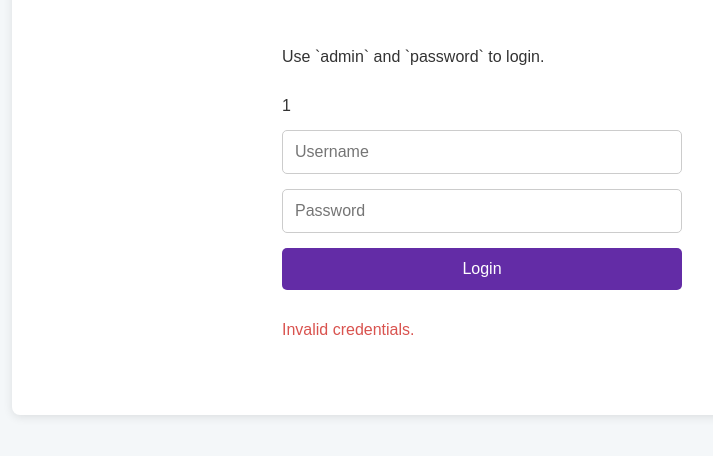
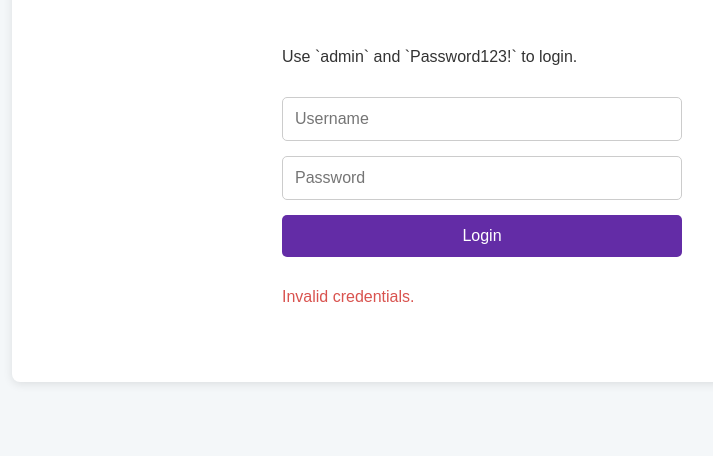
Before and after one commit to fiotbl/datadog-synthetics-app, a website: page index.html in a window 1280 px wide. Both pictures are taken after a click on the button "Login". Shown: the part 264-720 px from the top of the page, without its empty margins (158-871 px from the left). Drawn offline with Linux system fonts and the light colour scheme.

Commit message:
Pw update

```diff
--- a/index.html
+++ b/index.html
@@ -37,7 +37,7 @@
         </header>
         <main class="login-form">
             <h2>Login</h2>
-            <p>Use `admin` and `password` to login.</p>1
+            <p>Use `admin` and `Password123!` to login.</p>
             <input type="text" id="username" placeholder="Username">
             <input type="password" id="password" placeholder="Password">
             <button id="login-btn">Login</button>
--- a/script.js
+++ b/script.js
@@ -5,7 +5,7 @@ document.addEventListener('DOMContentLoaded', () => {
         loginBtn.addEventListener('click', () => {
             const user = document.getElementById('username').value;
             const pass = document.getElementById('password').value;
-            if (user === 'admin' && pass === 'password') {
+            if (user === 'admin' && pass === 'Password123!') {
                 window.location.href = 'dashboard.html';
             } else {
                 document.getElementById('error-message').textContent = 'Invalid credentials.';
```
